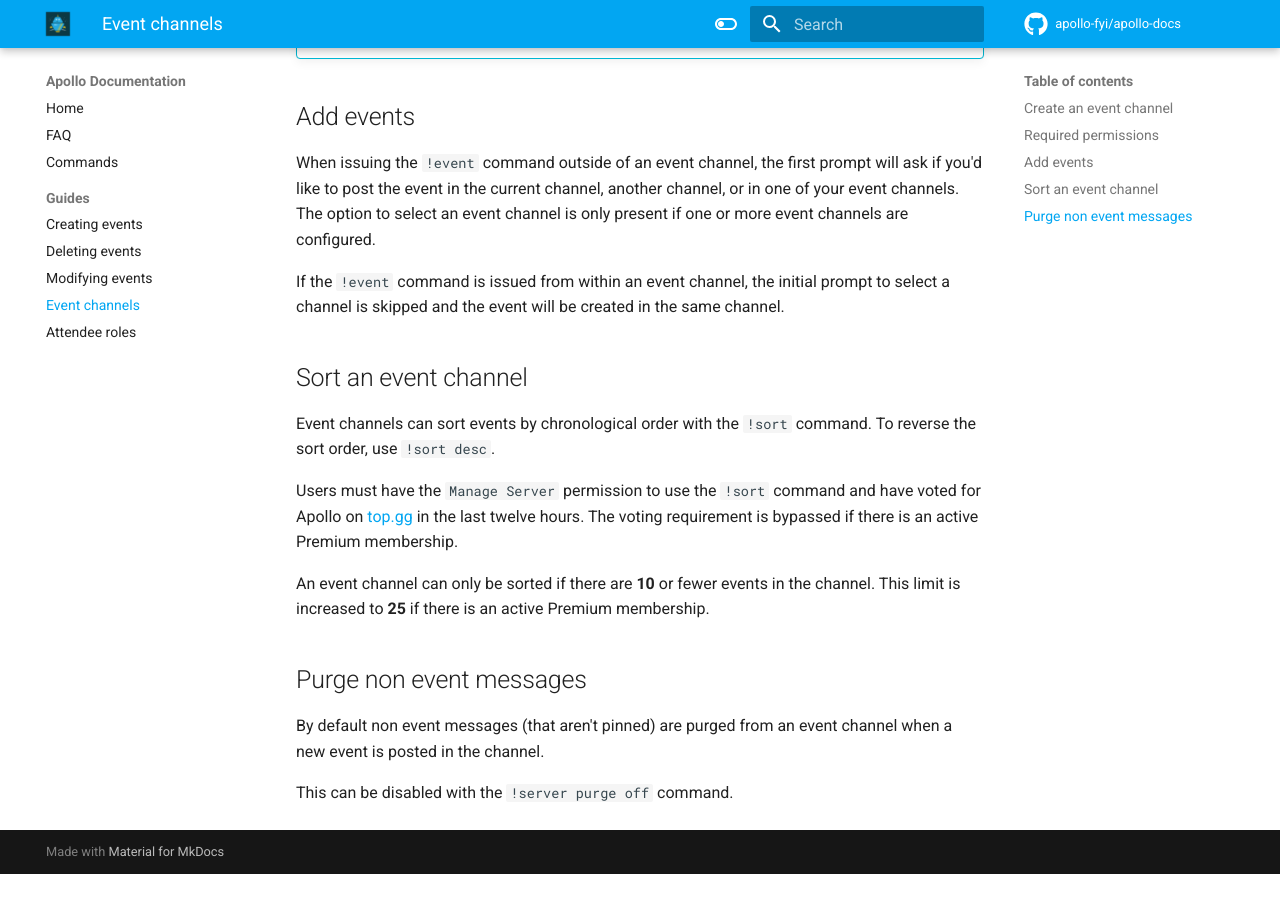
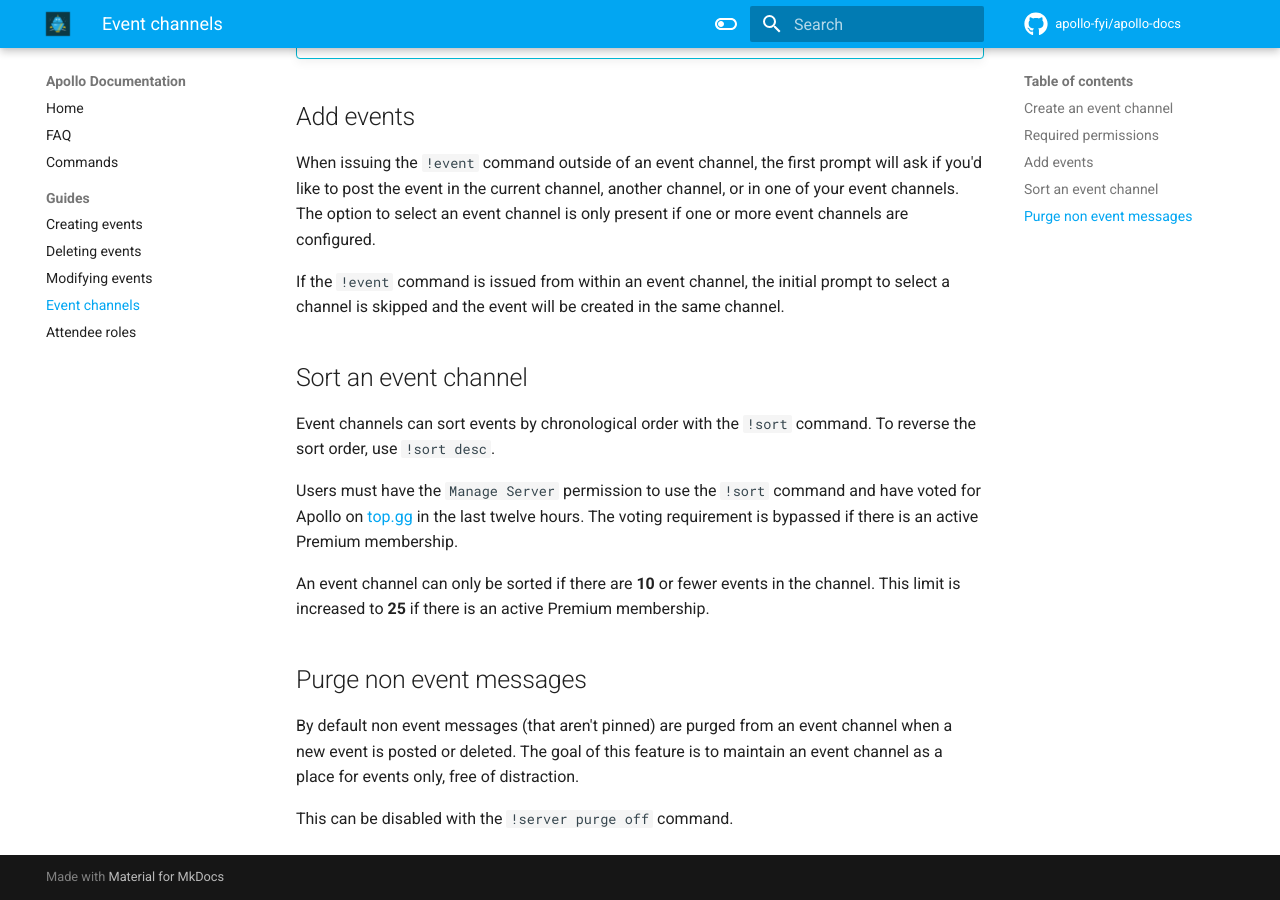
Before and after one commit to apollo-fyi/apollo-docs, an MkDocs documentation site: the page built from docs/event_channels.md, in a window 1280 px wide and 900 px high, scrolled down 885 px. Built offline with MkDocs 1.6.1 and Material for MkDocs 9.7.7, drawn with Linux system fonts in a browser that asks for light colours; comment, search, counter and statistics services are not loaded; before the commit the page ends 1759 px from its top, so only the background shows below that.

Commit message:
Add note about purge on delete

```diff
--- a/docs/event_channels.md
+++ b/docs/event_channels.md
@@ -58,6 +58,7 @@ channel. This limit is increased to **25** if there is an active Premium members
 ## Purge non event messages
 
 By default non event messages (that aren't pinned) are purged from an event
-channel when a new event is posted in the channel.
+channel when a new event is posted or deleted. The goal of this feature is to
+maintain an event channel as a place for events only, free of distraction.
 
 This can be disabled with the `!server purge off` command.
```
